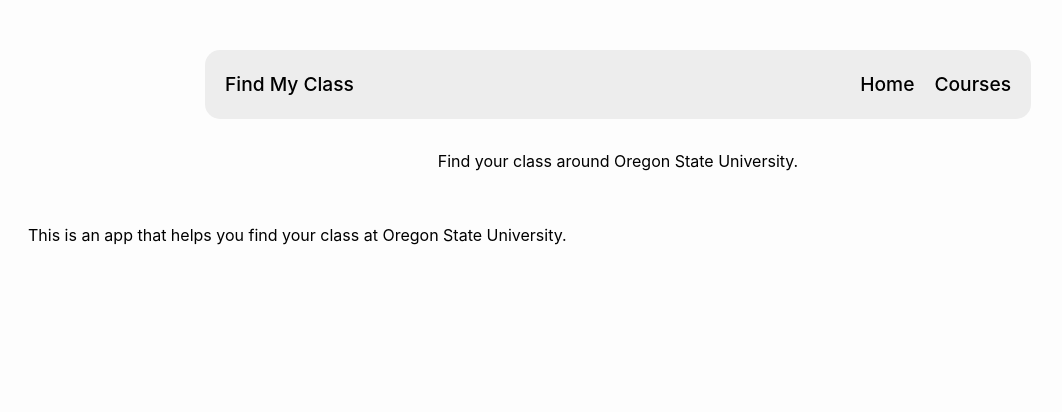
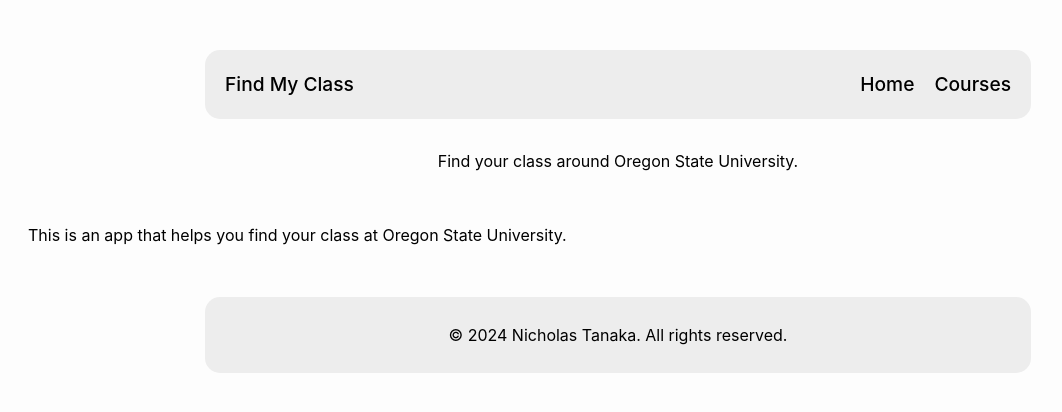
Before and after one commit to MigrainePanda/find-my-class, a React (Vite) app in the folder react-find-my-class/: page / in a window 1280 px wide. Shown: the top 412 px of the page, without its empty margins (22-1084 px from the left). Built offline with nearby package versions, Linux system fonts and the light colour scheme.

Commit message:
rearranged app structure, added new map route

```diff
--- a/react-find-my-class/package.json
+++ b/react-find-my-class/package.json
@@ -11,10 +11,14 @@
   },
   "dependencies": {
     "@algolia/autocomplete-js": "^1.17.2",
+    "leaflet": "^1.9.4",
     "react": "^18.3.1",
-    "react-dom": "^18.3.1"
+    "react-dom": "^18.3.1",
+    "react-helmet": "^6.1.0",
+    "react-leaflet": "^4.2.1"
   },
   "devDependencies": {
+    "@types/leaflet": "^1.9.12",
     "@types/react": "^18.3.3",
     "@types/react-dom": "^18.3.0",
     "@typescript-eslint/eslint-plugin": "^7.13.1",
--- a/react-find-my-class/src/App.tsx
+++ b/react-find-my-class/src/App.tsx
@@ -2,11 +2,13 @@
 import { BrowserRouter, Routes, Route } from "react-router-dom";
 
 // components
-// import WebTitle from "./components/WebTitle.tsx";
+import Navbar from "./components/Navigation/Navigation.tsx"
+import Footer from "./components/Footer.tsx";
 
 // pages
 import HomePage from "./pages/HomePage/HomePage.tsx";
 import CoursesPage from "./pages/CoursesPage/CoursesPage.tsx";
+import MapPage from "./pages/MapPage/MapPage.tsx";
 
 import "./App.css";
 
@@ -14,10 +16,13 @@
 function App() {
   return (
     <BrowserRouter>
+      <Navbar />
       <Routes>
         <Route path="/" element={<HomePage />} />
         <Route path="/courses" element={<CoursesPage />} />
+        <Route path="/map" element={<MapPage />} />
       </Routes>
+      <Footer />
     </BrowserRouter>
   );
 }
--- a/react-find-my-class/src/pages/HomePage/HomePage.tsx
+++ b/react-find-my-class/src/pages/HomePage/HomePage.tsx
@@ -1,16 +1,13 @@
-import Navbar from "../../components/Navigation/Navigation"
-
 import "./HomePage.css"
 
 function HomePage() {
     return (
-        <div className="outer-wrapper">
-            <Navbar />
+        <>
             <main className="main">
                 <p className="page-main-description">Find your class around Oregon State University.</p>
                 <p className="page-description">This is an app that helps you find your class at Oregon State University.</p>
             </main>
-        </div>
+        </>
     );}
 
 export default HomePage;
```
Also changed, not shown: 2 other files (tests, documents, lock files or other folders).
